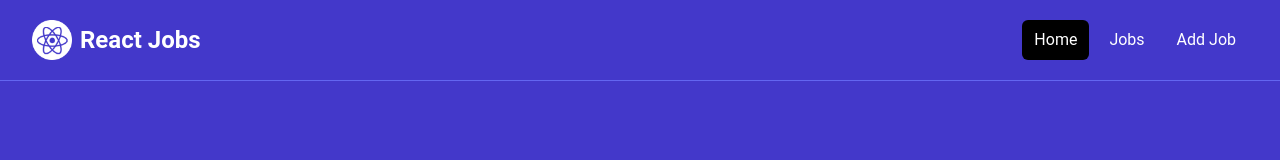
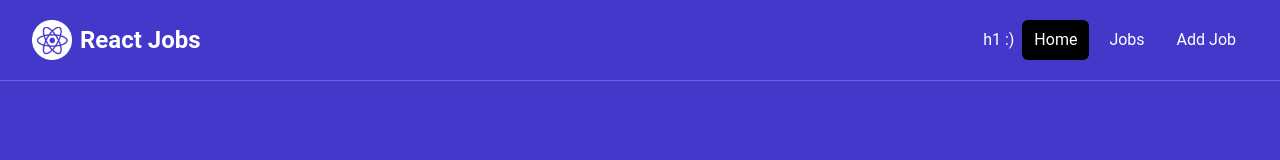
Before and after one commit to Hussein-B-K/react-jobs, a React app: page / in a window 1280 px wide. Shown: the top 160 px of the page. Built offline with nearby package versions, Linux system fonts and the light colour scheme; no server answers; the database is empty; the HTML template or start-up script is replaced by a standard one.

Commit message:
feat(theme): implement global Dark Mode context and setup

```diff
--- a/src/components/JobListings.tsx
+++ b/src/components/JobListings.tsx
@@ -10,7 +10,7 @@ import type { JobDetails } from "./JobListing";
  */
 
 const JobListings = () => {
-  const { data: jobs, loading } = useFetch<JobDetails[] | null>("jobs", 3);
+  const { data: jobs, loading } = useFetch<JobDetails[] | null>("jobs-dev", 3);
   return (
     <section className="bg-blue-50 px-4 py-10">
       <div className="container-xl lg:container m-auto">
--- a/src/components/Navbar.tsx
+++ b/src/components/Navbar.tsx
@@ -1,7 +1,7 @@
 import { NavLink, useLocation } from "react-router-dom";
 import logo from "../assets/images/logo.png";
 import JobFilter from "./JobFilter";
-
+import ThemeToggle from "./ThemeToggle";
 /**
  * @description Renders the main navigation bar for the website.
  * It includes the logo, website title, and navigation links.
@@ -46,7 +46,8 @@ const Navbar = () => {
             )}
             </div>
             <div className="md:ml-auto">
-              <div className="flex space-x-2">
+              <div className="flex space-x-2 items-center">
+                <ThemeToggle/>
                 <NavLink to="/" className={activatedLink}>
                   Home
                 </NavLink>
--- /dev/null
+++ b/src/components/ThemeToggle.tsx
@@ -0,0 +1,24 @@
+// src/components/ThemeToggle.tsx
+import { useTheme } from "../context/ThemeContext";
+
+/**
+ * @description A button component used to switch between light and dark themes.
+ * It uses an icon to indicate the current state (Sun for Light, Moon for Dark).
+ */
+const ThemeToggle = () => {
+  const { isDark, toggleTheme } = useTheme();
+
+  return (
+    <button
+      onClick={toggleTheme}
+    >
+      {isDark ? (
+        <h1 className="text-white">why so espresso depresso homie? :)</h1>
+      ) : (
+        <h1 className="text-white">h1 :)</h1>
+      )}
+    </button>
+  );
+};
+
+export default ThemeToggle;
--- a/src/context/JobsContext.tsx
+++ b/src/context/JobsContext.tsx
@@ -81,7 +81,7 @@ export const JobsProvider = ({ children }: { children: ReactNode }): JSX.Element
       setLoading(true);
      setError(null);
       const { data, error } = await supabase
-        .from("jobs")
+        .from("jobs-dev")
         .select()
         .order("created_at", { ascending: false });
       if (error) throw new Error(error.message);
--- /dev/null
+++ b/src/context/ThemeContext.tsx
@@ -0,0 +1,60 @@
+import { createContext, useContext, useState, useEffect, type ReactNode } from 'react';
+
+interface ThemeContext {
+  isDark: boolean;
+  toggleTheme: () => void;
+}
+
+const STORAGE_KEY = 'theme-preference';
+
+const ThemeContext = createContext<ThemeContext | undefined>(undefined);
+
+/**
+ * @function useTheme
+ * @description A custom hook to consume the Theme Context, providing access to
+ * the theme state and toggle function.
+ * @returns {ThemeContext} The context value.
+ * @throws {Error} If used outside of a ThemeProvider.
+ */
+export const useTheme = (): ThemeContext => {
+  const context = useContext(ThemeContext);
+  if (!context) {
+    throw new Error('useTheme must be used within a ThemeProvider');
+  }
+  return context;
+};
+
+export const ThemeProvider = ({ children }: { children: ReactNode }): JSX.Element => {
+  const [isDark, setIsDark] = useState<boolean>(() => {
+    // Initial state: there is a stored value? then apply it. "this is the top priority"
+    const storedTheme = localStorage.getItem(STORAGE_KEY);
+    if (storedTheme !== null) {
+      return storedTheme === 'dark';
+    }
+    // no stored value exists? a Fallback
+    return window.matchMedia('(prefers-color-scheme: dark)').matches;
+  });
+
+  useEffect(() => {
+    const root = window.document.documentElement;
+
+    const themeString = isDark ? 'dark' : 'light';
+    localStorage.setItem(STORAGE_KEY, themeString);
+
+    if (isDark) {
+      root.classList.add('dark');
+    } else {
+      root.classList.remove('dark');
+    }
+  }, [isDark]);
+
+  const toggleTheme = () => {
+    setIsDark(prevMode => !prevMode);
+  };
+
+  return (
+    <ThemeContext.Provider value={{ isDark, toggleTheme }}>
+      {children}
+    </ThemeContext.Provider>
+  );
+};
--- a/src/main.tsx
+++ b/src/main.tsx
@@ -2,9 +2,12 @@ import { StrictMode } from "react";
 import { createRoot } from "react-dom/client";
 import "./index.css";
 import App from "./App.tsx";
+import { ThemeProvider } from "./context/ThemeContext.tsx";
 
 createRoot(document.getElementById("root") as HTMLElement).render(
   <StrictMode>
-    <App />
+    <ThemeProvider>
+      <App />
+    </ThemeProvider>
   </StrictMode>
 );
--- a/src/pages/JobPage.tsx
+++ b/src/pages/JobPage.tsx
@@ -39,7 +39,7 @@ const JobLoader = async ({ params }: {params: { id?: string}}): Promise<Job | nu
     return null;
   }
 
-  const{data: fetchedData, error: fetchedError} = await supabase.from("jobs").select().eq("id", jobId).single()
+  const{data: fetchedData, error: fetchedError} = await supabase.from("jobs-dev").select().eq("id", jobId).single()
 
   if (fetchedError) {
     console.error('Supabase fetch error:', fetchedError);
--- a/src/pages/JobsPage.tsx
+++ b/src/pages/JobsPage.tsx
@@ -19,7 +19,7 @@ const JobsPage = () => {
   return (
     <section className="bg-blue-50 px-4 py-10">
       <div className="container-xl lg:container m-auto">
-        <h2 className="text-3xl font-bold text-indigo-500 mb-6 text-center">
+        <h2 className="text-3xl font-bold text-indigo-500 dark:text-yellow-400 mb-6 text-center">
           Browse Jobs
         </h2>
         {loading ? (
--- a/src/services/api.ts
+++ b/src/services/api.ts
@@ -21,7 +21,7 @@ type NewJobReq = Omit<ResponseData, "id">
 
 export const addJob = async (newJob: NewJobReq): Promise<ResponseData> => {
   try {
-   const {data, error} = await supabase.from("jobs").insert(newJob).select().single()
+   const {data, error} = await supabase.from("jobs-dev").insert(newJob).select().single()
 
    if(error) {
     throw new Error(`Failed to add job: ${error.message}`)
@@ -36,7 +36,7 @@ export const addJob = async (newJob: NewJobReq): Promise<ResponseData> => {
 // DELETE JOB
 export const deleteJob = async (id: string): Promise<void> => {
   const {error} = await supabase
-  .from("jobs")
+  .from("jobs-dev")
   .delete()
   .eq("id", id)
   .select()
@@ -48,7 +48,7 @@ export const deleteJob = async (id: string): Promise<void> => {
 // EDIT JOB
 export const updateJob = async (job:ResponseData) => {
   const {data,error} = await supabase
-  .from("jobs")
+  .from("jobs-dev")
   .update(job)
   .eq("id", job.id)
   .select()
--- a/src/services/supabase-client.ts
+++ b/src/services/supabase-client.ts
@@ -1,3 +1,3 @@
 import { createClient } from "@supabase/supabase-js";
 
-export const supabase = createClient(import.meta.env.VITE_SUPABASE_URL, import.meta.env.VITE_SUPABASE_ANON_KEY)
+export const supabase = createClient(import.meta.env.VITE_SUPABASE_URL_DEV, import.meta.env.VITE_SUPABASE_ANON_KEY_DEV)
--- a/tailwind.config.js
+++ b/tailwind.config.js
@@ -1,5 +1,6 @@
 /** @type {import('tailwindcss').Config} */
 export default {
+    darkMode: "class",
   content: ['./index.html', './src/**/*.{js,ts,jsx,tsx}'],
   theme: {
     extend: {
```
